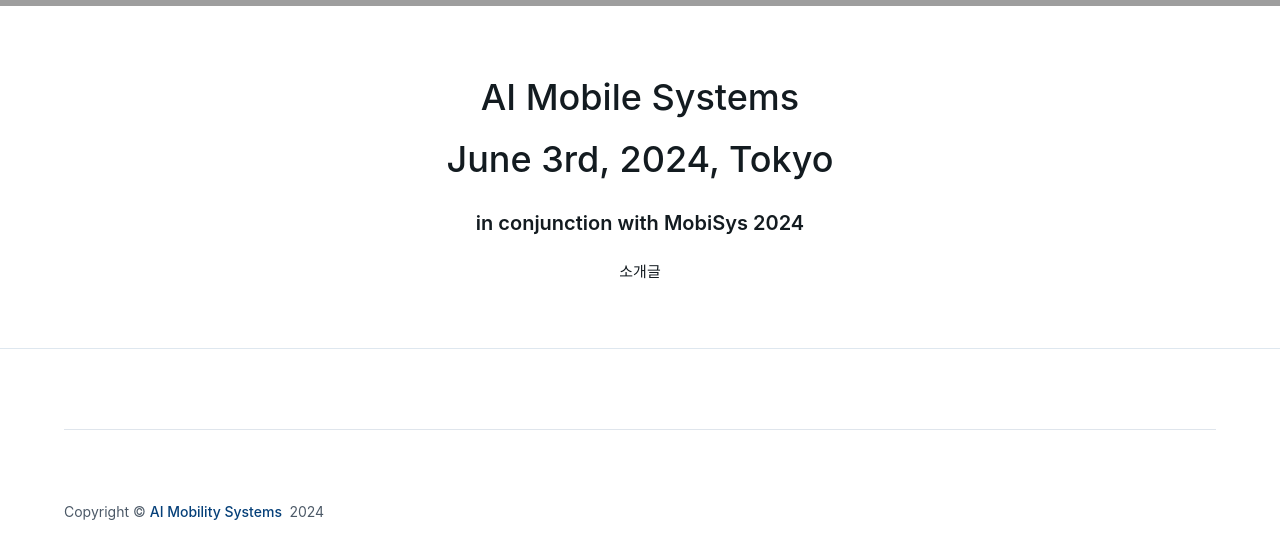
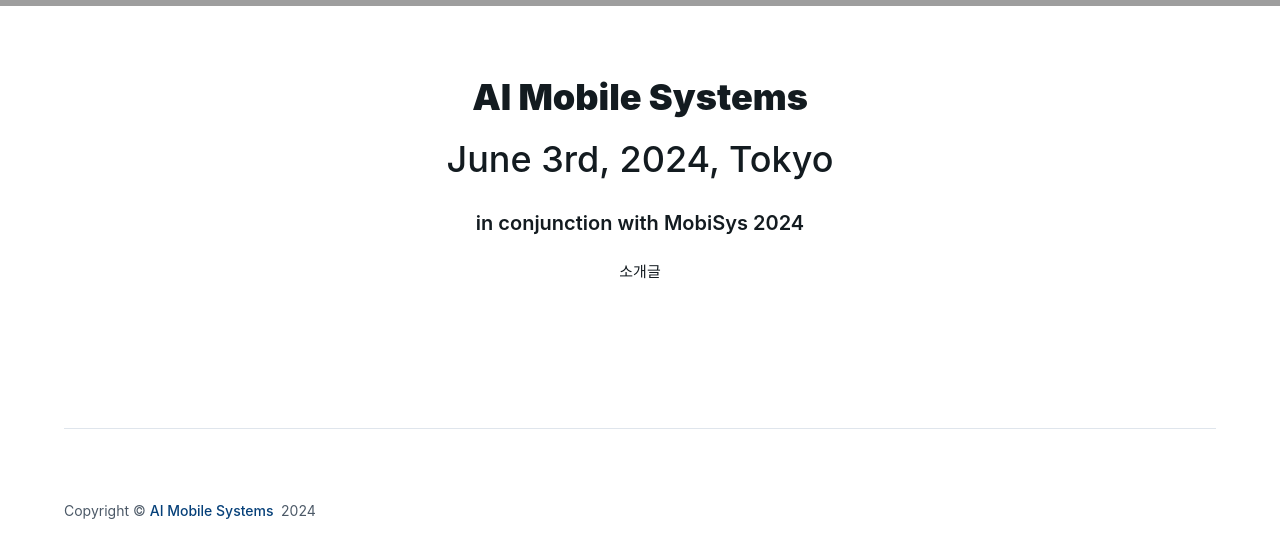
Before and after one commit to hypnotes/react-grid-test, a React (Vite) app: page / in a window 1280 px wide. Shown: the part 338-896 px from the top of the page. Built offline with nearby package versions, Linux system fonts and the light colour scheme; grey boxes are pictures that could not be loaded.

Commit message:
fix some

```diff
--- a/src/components/Footer.tsx
+++ b/src/components/Footer.tsx
@@ -7,7 +7,7 @@
   return (
     <Typography variant="body2" color="text.secondary" mt={1}>
       {'Copyright © '}
-      <Link href="/">AI Mobility Systems &nbsp;</Link>
+      <Link href="/">AI Mobile Systems &nbsp;</Link>
       {new Date().getFullYear()}
     </Typography>
   )
--- a/src/components/Introduction.tsx
+++ b/src/components/Introduction.tsx
@@ -12,6 +12,7 @@
           color="text.primary"
           textAlign="center"
           sx={{ mb: 1 }}
+          fontWeight={900}
         >
           AI Mobile Systems
         </Typography>
--- a/src/pages/HomePage.tsx
+++ b/src/pages/HomePage.tsx
@@ -1,6 +1,5 @@
 import Introduction from '@components/Introduction'
 import Box from '@mui/material/Box'
-import Divider from '@mui/material/Divider'
 import Footer from '../components/Footer'
 import Hero from '../components/Hero'
 
@@ -10,7 +9,6 @@
       <Hero />
       <Box sx={{ bgcolor: 'background.default' }}>
         <Introduction />
-        <Divider />
         <Footer />
       </Box>
     </>
```
